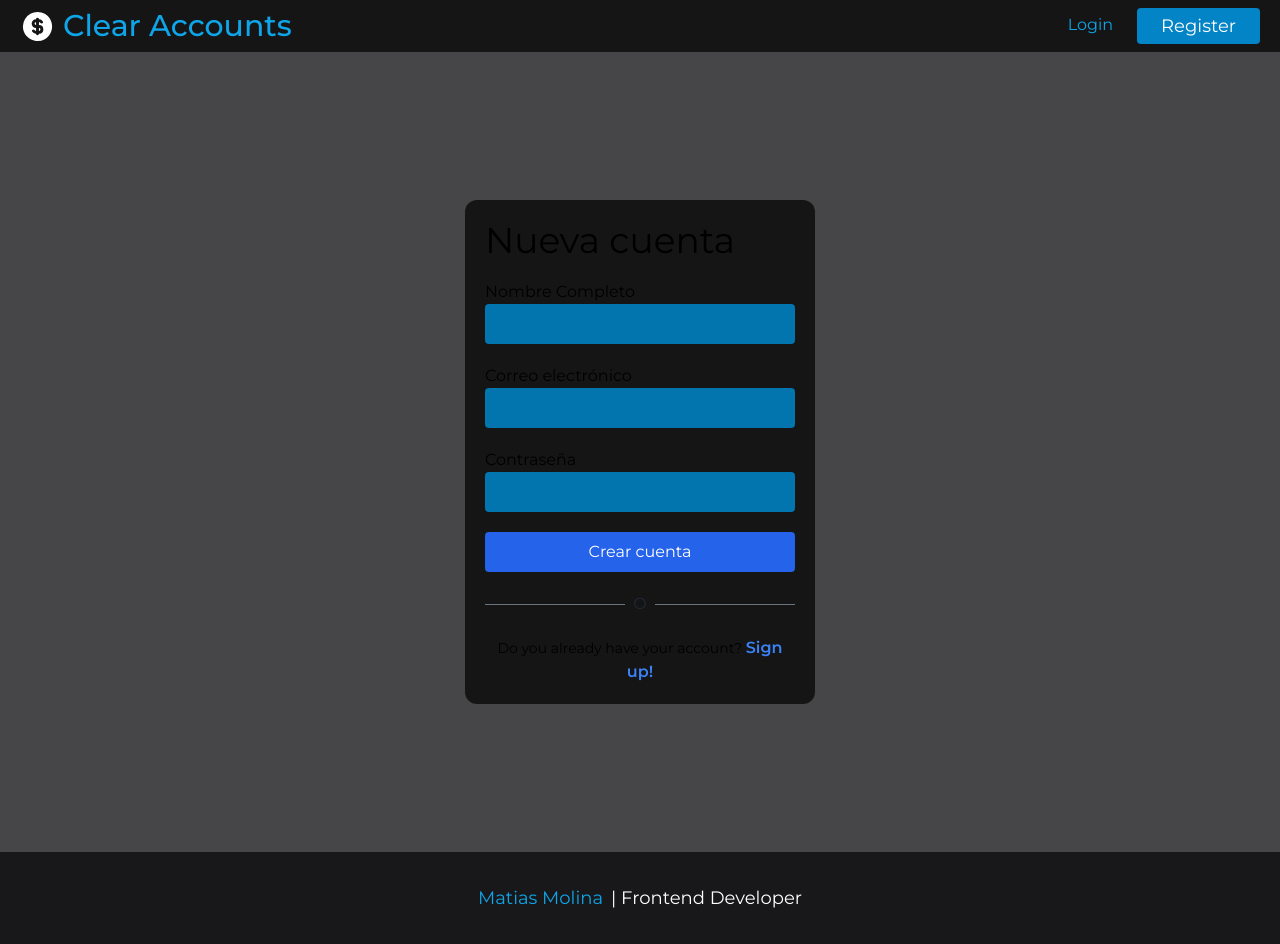
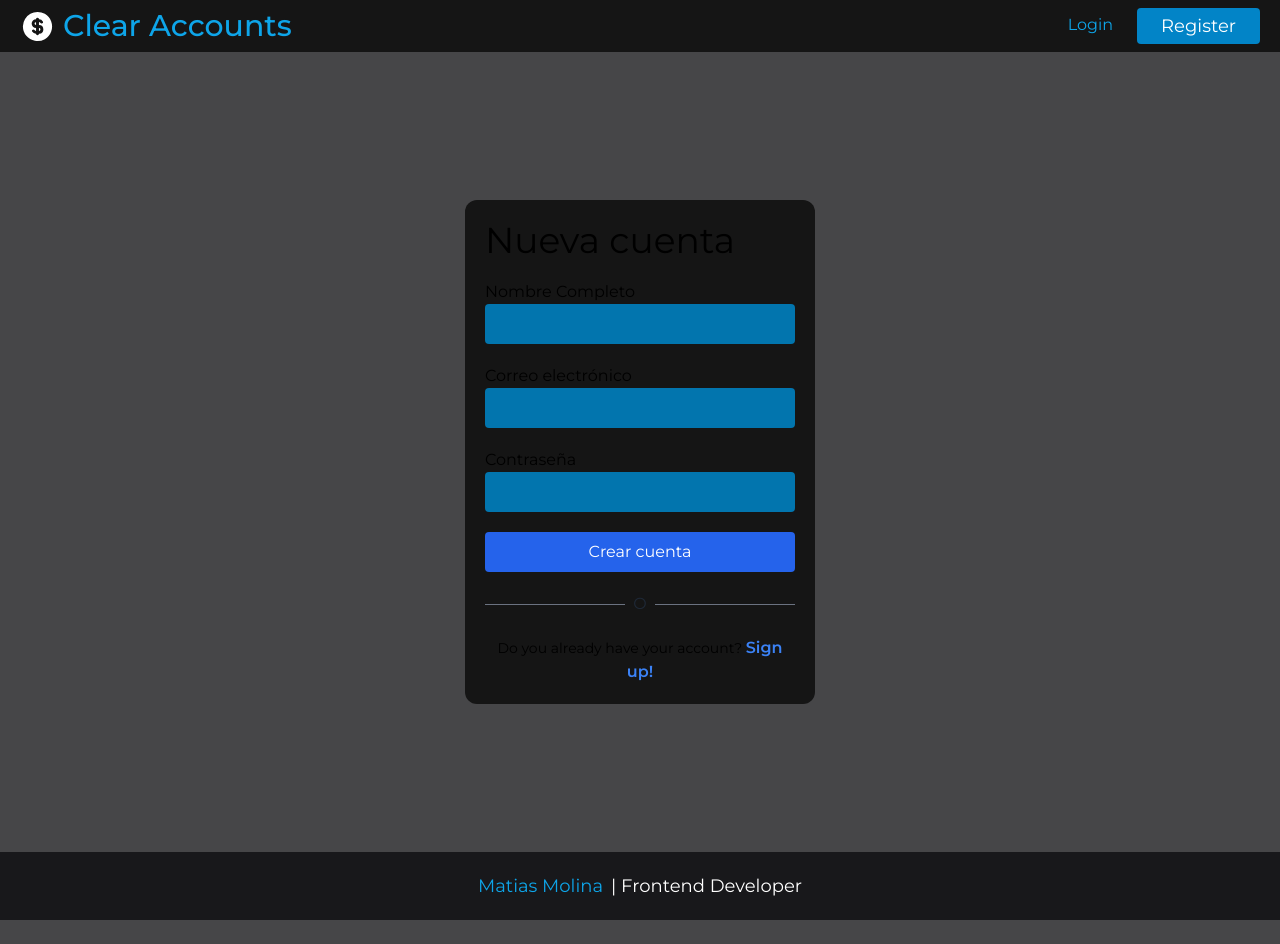
Before and after one commit to mamolina01/accounts-clear, a Next.js app: page /auth/register in a window 1280 px wide. After the commit the page ends 920 px from the top, so only its background shows below. Built offline with nearby package versions, Linux system fonts and the light colour scheme; no server answers.

Commit message:
Update Footer.module.scss

```diff
--- a/src/components/shared/footer/Footer.module.scss
+++ b/src/components/shared/footer/Footer.module.scss
@@ -1,5 +1,5 @@
 .footer {
-  @apply bg-zinc-900 text-white py-8 flex justify-center items-center text-sm sm:text-lg gap-2;
+  @apply bg-zinc-900 text-white py-5 flex justify-center items-center text-sm sm:text-lg gap-2;
   .text {
     @apply text-primary;
   }
```
